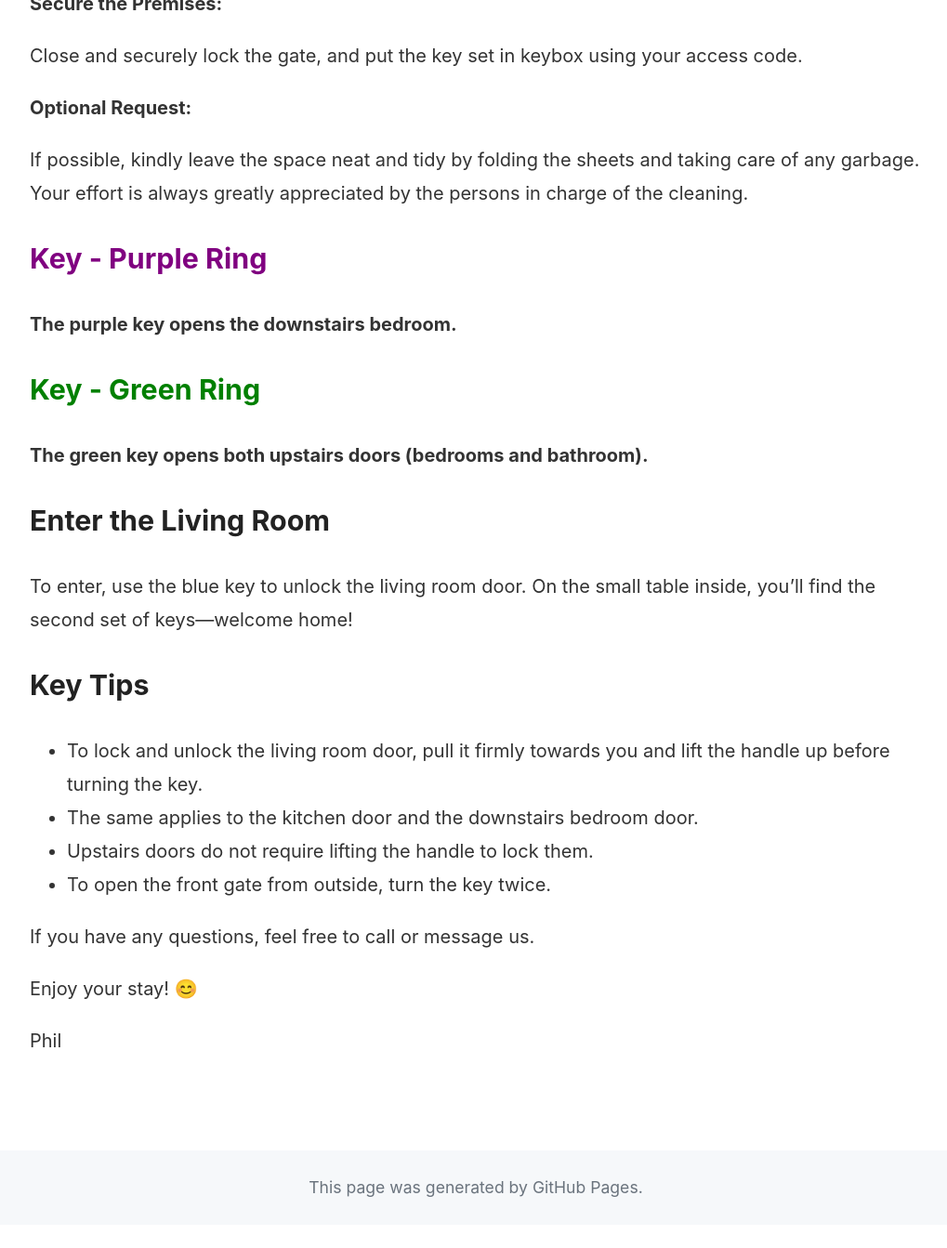
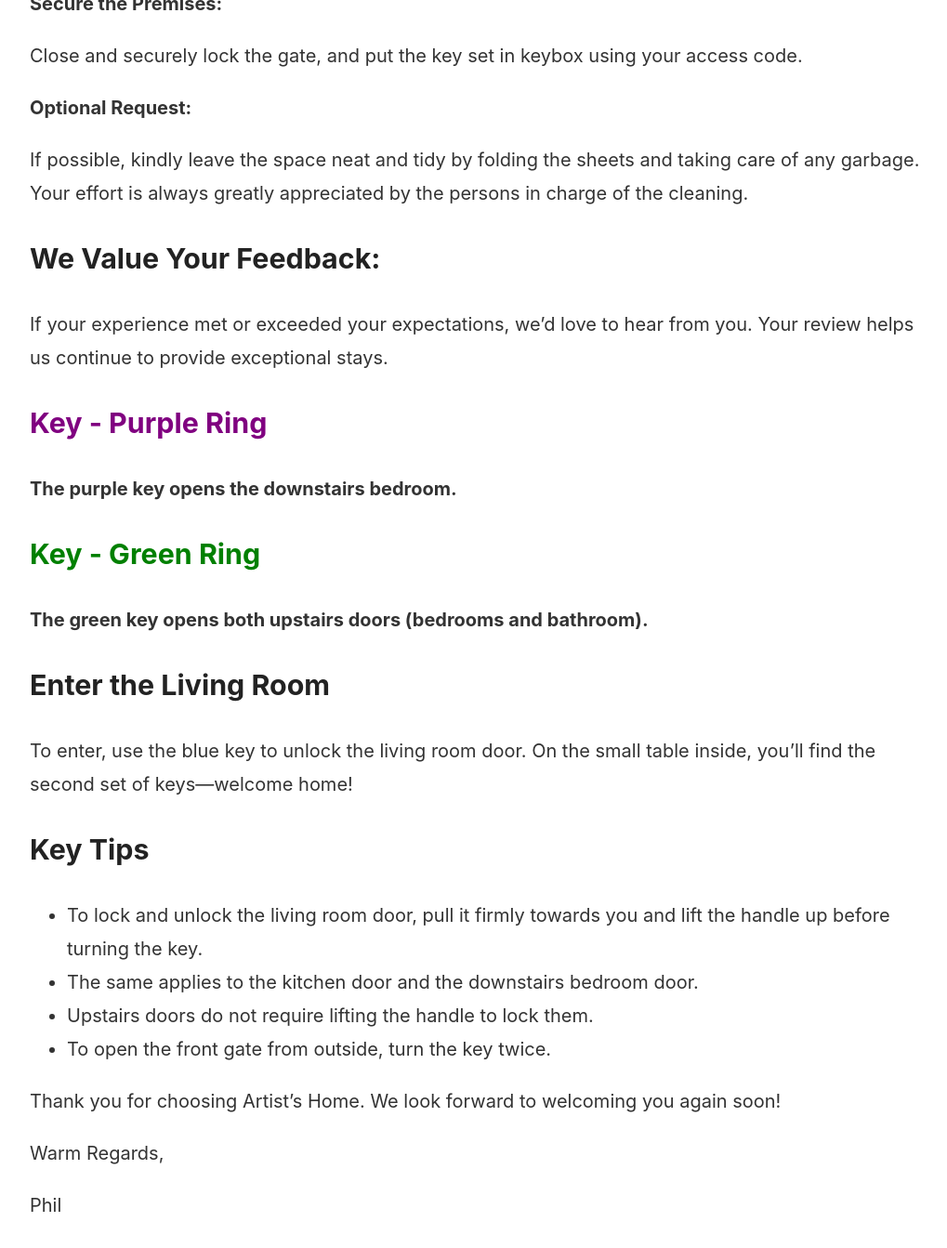
Before and after one commit to PhilAlain/tac, a Jekyll site: the page checkout.html, which Jekyll copies as it is, in a window 1280 px wide and 1400 px high, scrolled down 863 px. Shown: the top 1343 px of the window at 93% size, without its empty margins (128-1147 px from the left). Built offline with Jekyll 4.4.1, drawn with Linux system fonts in a browser that asks for light colours; before the commit the page ends 2181 px from its top, so only the background shows below that.

Commit message:
Update checkout.html

```diff
--- a/checkout.html
+++ b/checkout.html
@@ -34,6 +34,12 @@
 
     <p>If possible, kindly leave the space neat and tidy by folding the sheets and taking care of any garbage. Your effort is always greatly appreciated by the persons in charge of the cleaning.</p>
 
+
+    <h2 class="key-title">We Value Your Feedback:</h2>
+
+    <p>If your experience met or exceeded your expectations, we’d love to hear from you. Your review helps us continue to provide exceptional stays.</p>
+
+
     <h2 class="key-title key-purple">Key - Purple Ring</h2>
     <p><strong>The purple key opens the downstairs bedroom.</strong></p>
 
@@ -51,8 +57,9 @@
         <li>To open the front gate from outside, turn the key twice.</li>
     </ul>
 
-    <p>If you have any questions, feel free to call or message us.</p>
-    <p>Enjoy your stay! 😊</p>
+    <p>Thank you for choosing Artist’s Home. We look forward to welcoming you again soon!</p>
+
+    <p>Warm Regards,</p>
     <p>Phil</p>
 </main>
 
```
